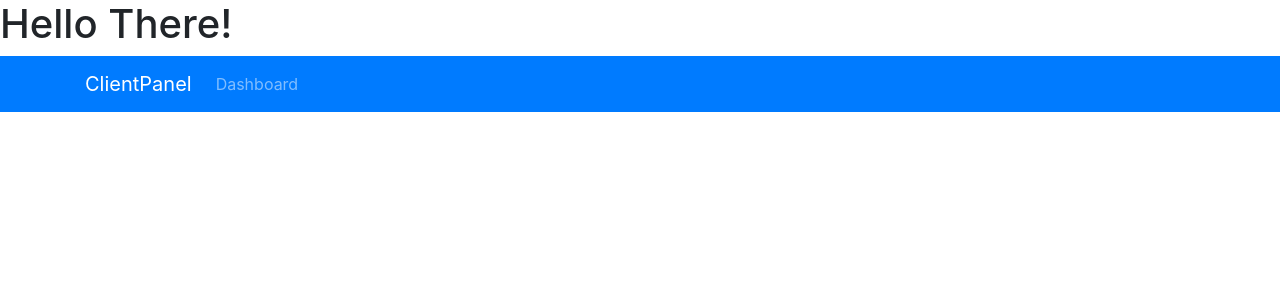
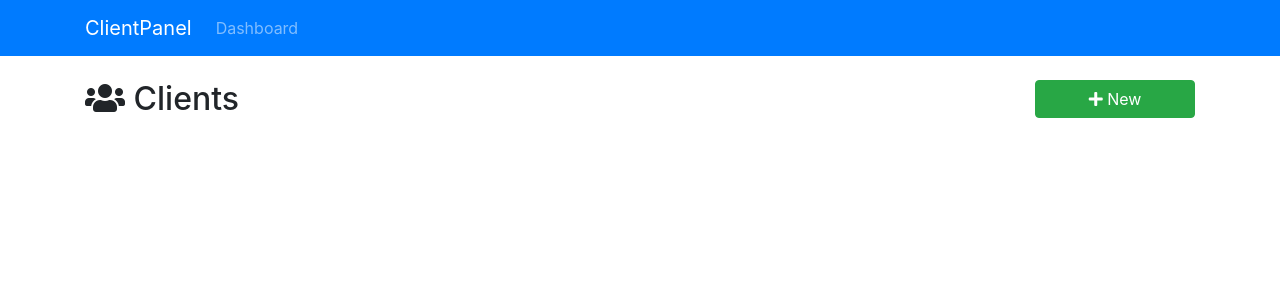
Before and after one commit to SuperSurok/winelist, a React (Create React App) app: page / in a window 1280 px wide. Shown: the top 300 px of the page. Built offline with nearby package versions, Linux system fonts and the light colour scheme.

Commit message:
Create Dashboard, Sidebar, Clients Components. Part 1.

```diff
--- a/public/index.html
+++ b/public/index.html
@@ -9,8 +9,8 @@
           integrity="sha384-ggOyR0iXCbMQv3Xipma34MD+dH/1fQ784/j6cY/iJTQUOhcWr7x9JvoRxT2MZw1T" crossorigin="anonymous">
 
     <!--Font Awesome-->
-    <link href="https://stackpath.bootstrapcdn.com/font-awesome/4.7.0/css/font-awesome.min.css" rel="stylesheet"
-          integrity="sha384-wvfXpqpZZVQGK6TAh5PVlGOfQNHSoD2xbE+QkPxCAFlNEevoEH3Sl0sibVcOQVnN" crossorigin="anonymous">
+    <link rel="stylesheet" href="https://use.fontawesome.com/releases/v5.8.1/css/all.css"
+          integrity="sha384-50oBUHEmvpQ+1lW4y57PTFmhCaXp0ML5d60M1M7uH2+nqUivzIebhndOJK28anvf" crossorigin="anonymous">
 
     <meta name="viewport" content="width=device-width, initial-scale=1, shrink-to-fit=no"/>
     <title>Wine List</title>
--- a/src/App.js
+++ b/src/App.js
@@ -1,14 +1,19 @@
 import React, {Component} from 'react';
 import AppNavBar from './components/layout/AppNavBar';
 import {BrowserRouter as Router, Route, Switch} from "react-router-dom";
+import Dashboard from "./components/layout/Dashboard";
 
 class App extends Component {
     render() {
         return (
             <Router>
                 <div className="App">
-                    <h1>Hello There!</h1>
                     <AppNavBar/>
+                    <div className="container">
+                        <Switch>
+                            <Route exact path="/" component={Dashboard}/>
+                        </Switch>
+                    </div>
                 </div>
             </Router>
         );
--- a/src/components/clients/Clients.js
+++ b/src/components/clients/Clients.js
@@ -0,0 +1,32 @@
+import React, {Component} from "react";
+
+class Clients extends Component {
+    render() {
+        const clients = [
+            {
+                id: "234523",
+                firstName: "Aleksey",
+                lastName: "Voyonv",
+                email: "voynov@gmai.com",
+                phone: "+7-999-77-77-777",
+                balance: "10000"
+            }
+        ];
+        if (clients) {
+            return (
+                <div>
+                    <div className="row">
+                        <div className="col-md-6">
+                            <h2><i className="fas fa-users"></i> Clients</h2>
+                        </div>
+                        <div className="col-md-6"></div>
+                    </div>
+                </div>
+            );
+        } else {
+            return <h1>Loading</h1>;
+        }
+    }
+}
+
+export default Clients;
--- a/src/components/layout/Dashboard.js
+++ b/src/components/layout/Dashboard.js
@@ -1,13 +1,18 @@
-import React, {Component} from 'react';
+import React from "react";
+import Clients from "../clients/Clients";
+import Sidebar from "../layout/Sidebar";
 
-class Dashboard extends Component {
-    render() {
-        return (
-            <div>
-
+function Dashboard() {
+    return (
+        <div className="row">
+            <div className="col-md-10">
+                <Clients/>
             </div>
-        );
-    }
+            <div className="col-md-2">
+                <Sidebar/>
+            </div>
+        </div>
+    );
 }
 
 export default Dashboard;
--- /dev/null
+++ b/src/components/layout/Sidebar.js
@@ -0,0 +1,14 @@
+import React from 'react';
+import {Link } from "react-router-dom";
+
+function Sidebar(props) {
+    return (
+        <div>
+            <Link to="/client/add" className="btn btn-success btn-block">
+                <i className="fas fa-plus"/> New
+            </Link>
+        </div>
+    );
+}
+
+export default Sidebar;
```
Also changed, not shown: src/components/layout/SideBar.js (deleted, +0 -13 lines).
